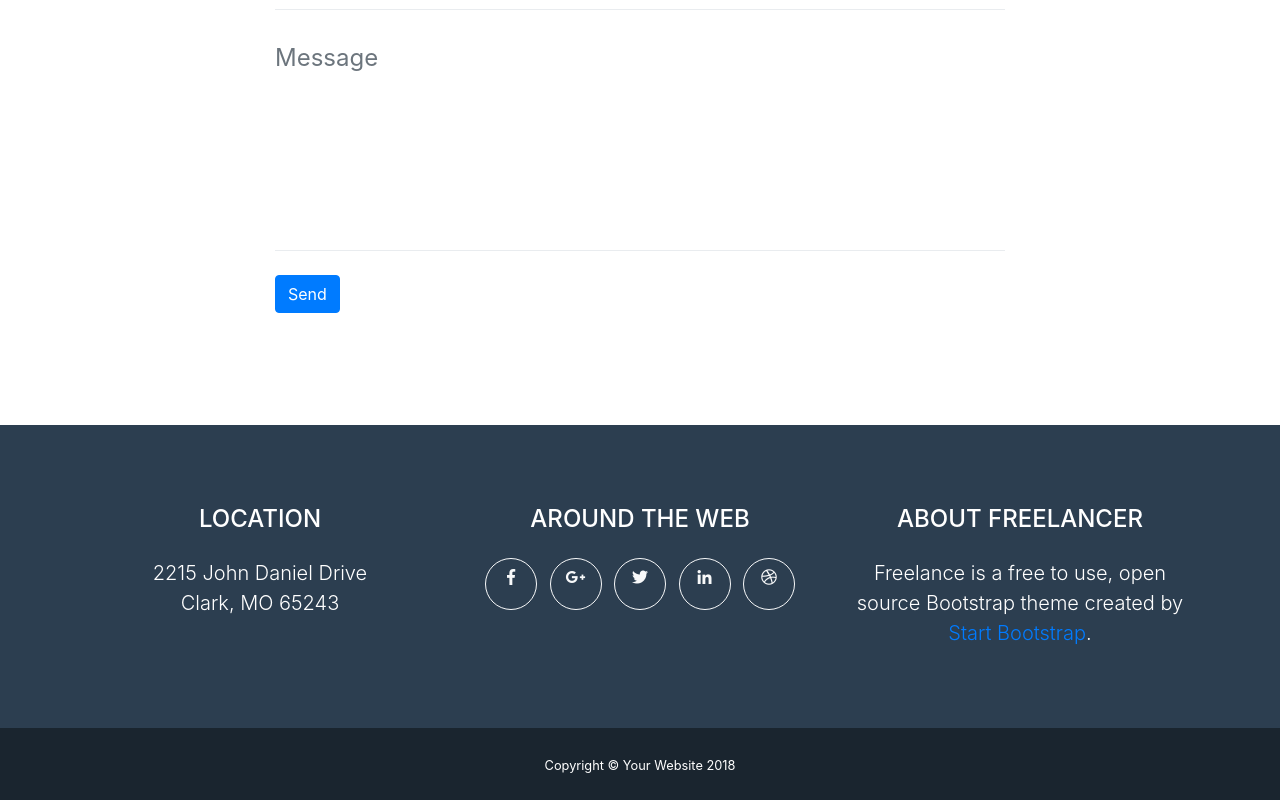
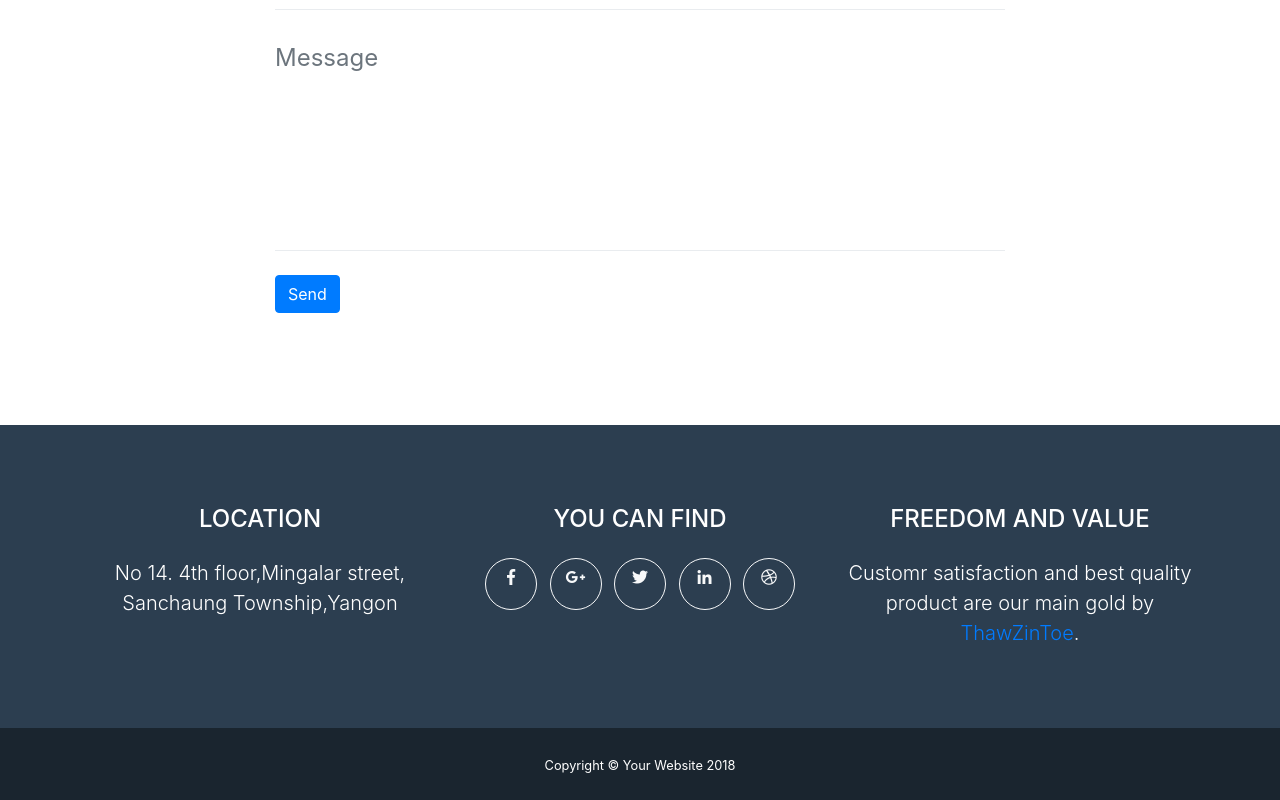
Before and after one commit to Tzthaw/ThawZinToe, a website with bundled scripts: page index.html in a window 1280 px wide. Shown: the part 2854-3654 px from the top of the page. Built offline with nearby package versions, Linux system fonts and the light colour scheme.

Commit message:
change foot page text

```diff
--- a/index.html
+++ b/index.html
@@ -209,11 +209,11 @@
         <div class="row">
           <div class="col-md-4 mb-5 mb-lg-0">
             <h4 class="text-uppercase mb-4">Location</h4>
-            <p class="lead mb-0">2215 John Daniel Drive
-              <br>Clark, MO 65243</p>
+            <p class="lead mb-0">No 14. 4th floor,Mingalar street,
+              <br>Sanchaung Township,Yangon</p>
           </div>
           <div class="col-md-4 mb-5 mb-lg-0">
-            <h4 class="text-uppercase mb-4">Around the Web</h4>
+            <h4 class="text-uppercase mb-4">You can Find</h4>
             <ul class="list-inline mb-0">
               <li class="list-inline-item">
                 <a class="btn btn-outline-light btn-social text-center rounded-circle" href="#">
@@ -243,9 +243,9 @@
             </ul>
           </div>
           <div class="col-md-4">
-            <h4 class="text-uppercase mb-4">About Freelancer</h4>
-            <p class="lead mb-0">Freelance is a free to use, open source Bootstrap theme created by
-              <a href="http://startbootstrap.com">Start Bootstrap</a>.</p>
+            <h4 class="text-uppercase mb-4">Freedom and Value</h4>
+            <p class="lead mb-0">Customr satisfaction and best quality product are our main gold by
+              <a href="http://startbootstrap.com">ThawZinToe</a>.</p>
           </div>
         </div>
       </div>
```
Also changed, not shown: img/IMG_20180922_141420.jpg (added).
